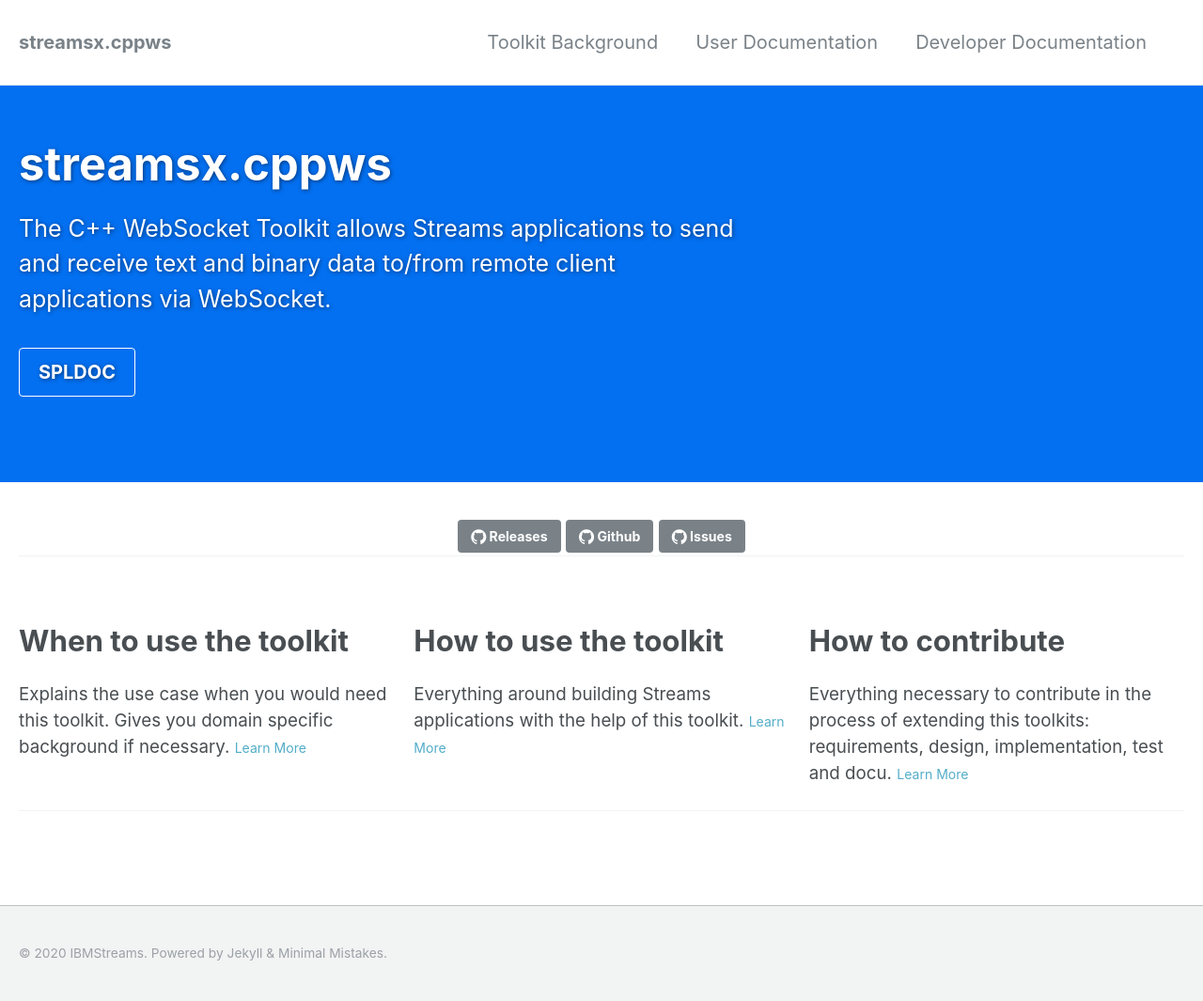
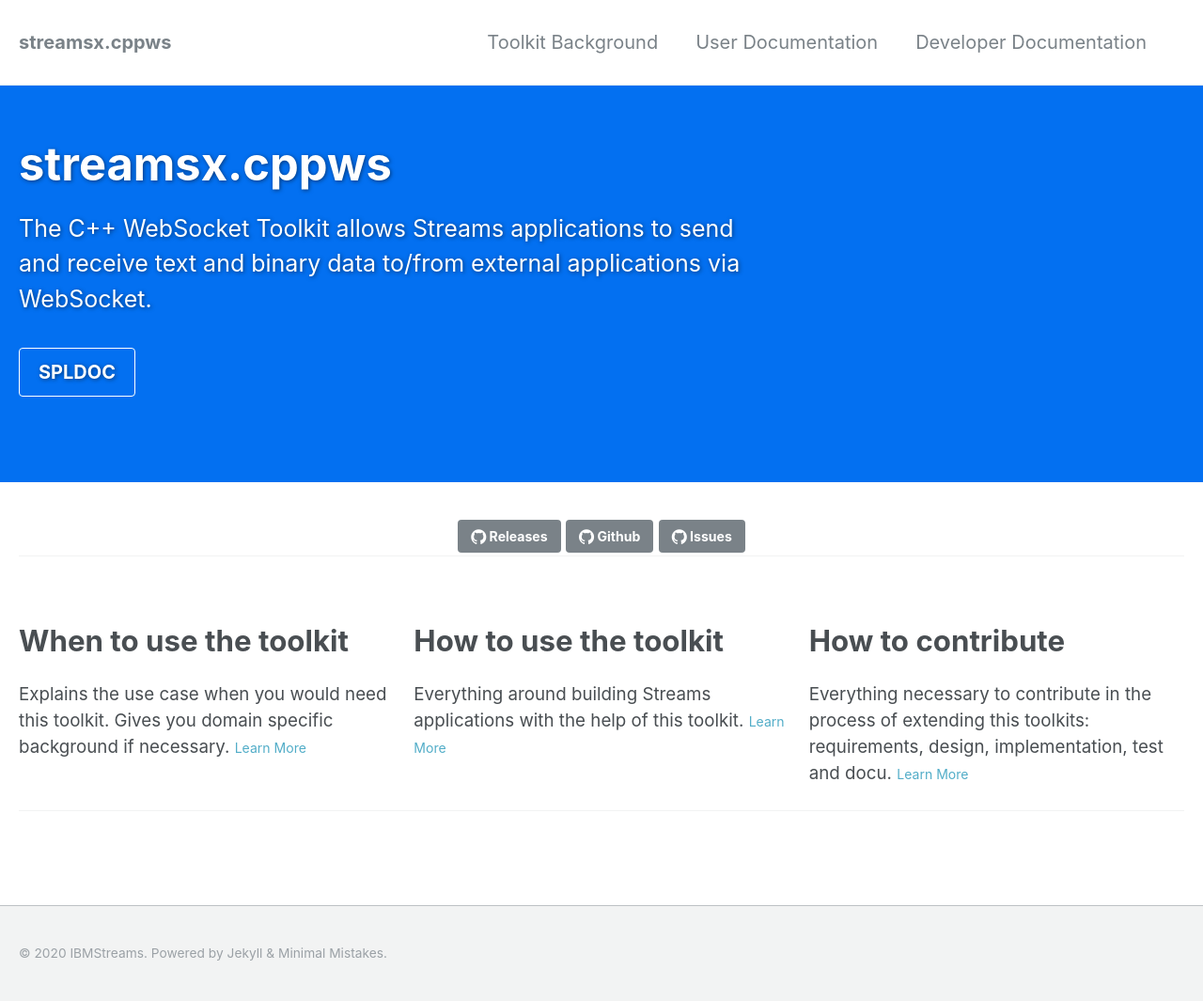
Before and after one commit to IBMStreams/streamsx.websocket, a Jekyll site: the page built from _pages/home.md, in a window 1280 px wide. Shown: the whole page at 94% size. Built offline with Jekyll 4.4.1, drawn with Linux system fonts in a browser that asks for light colours.

Commit message:
Minor doc additions for v1.0.0

```diff
--- a/_config.yml
+++ b/_config.yml
@@ -17,7 +17,7 @@
 github_base_url          : "https://github.com" # your github server, will differ when enterprise github
 github_editme_path       : https://github.com/IBMStreams/streamsx.cppws/blob/gh-pages
 spldoc_path              : &default_cta_url "/doc/spldoc/html"
-toolkit_excerpt          : &default_excerpt "The C++ WebSocket Toolkit allows Streams applications to send and receive text and binary data to/from remote client applications via WebSocket."
+toolkit_excerpt          : &default_excerpt "The C++ WebSocket Toolkit allows Streams applications to send and receive text and binary data to/from external applications via WebSocket."
 teaser                   : # path of fallback teaser image, e.g. "/assets/images/500x300.png"
 # breadcrumbs            : false # true, false (default)
 words_per_minute         : 200
```
Also changed, not shown: _docs/100-knowledge_overview.md (+2 -0 lines), _docs/200-user_overview.md (+3 -3 lines).
